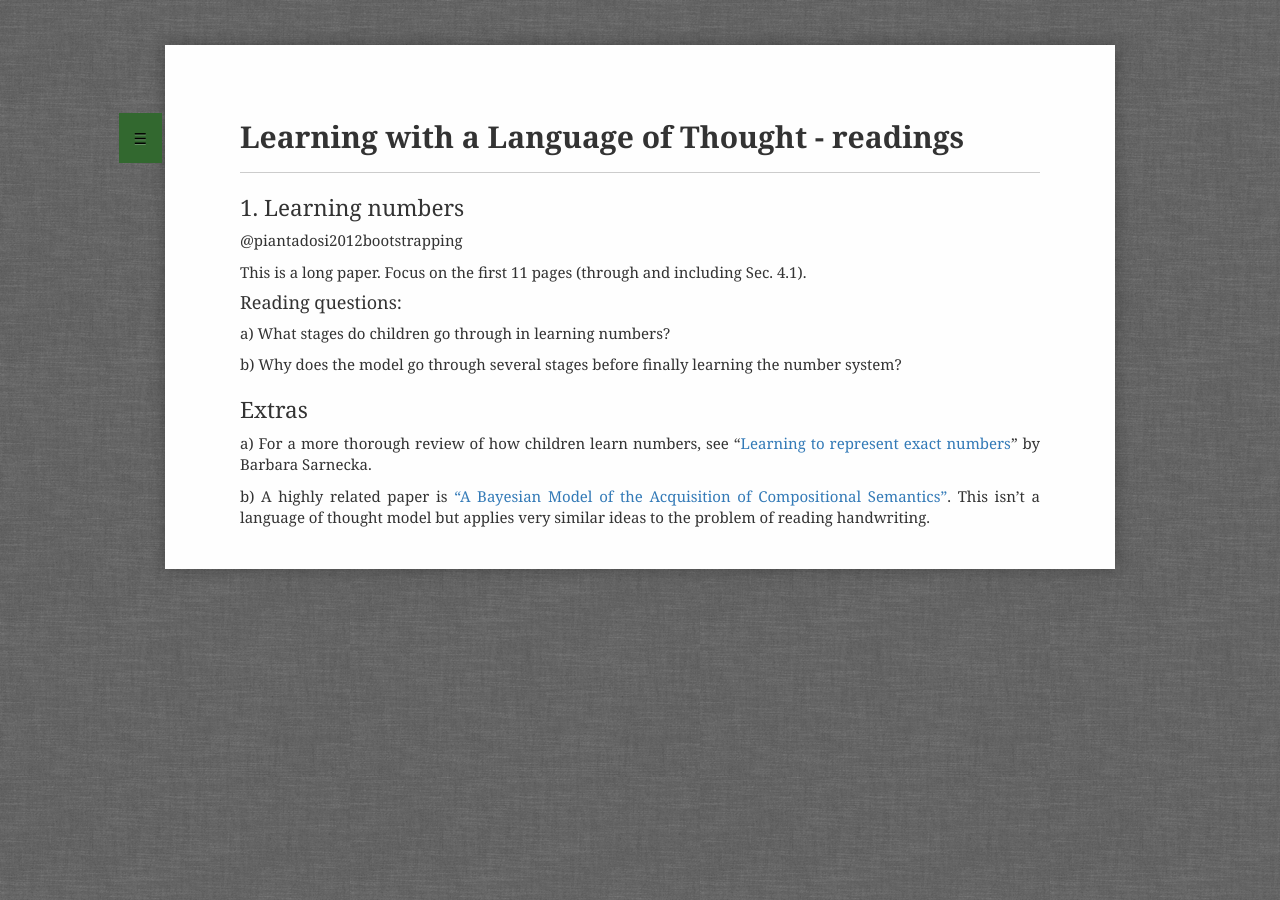
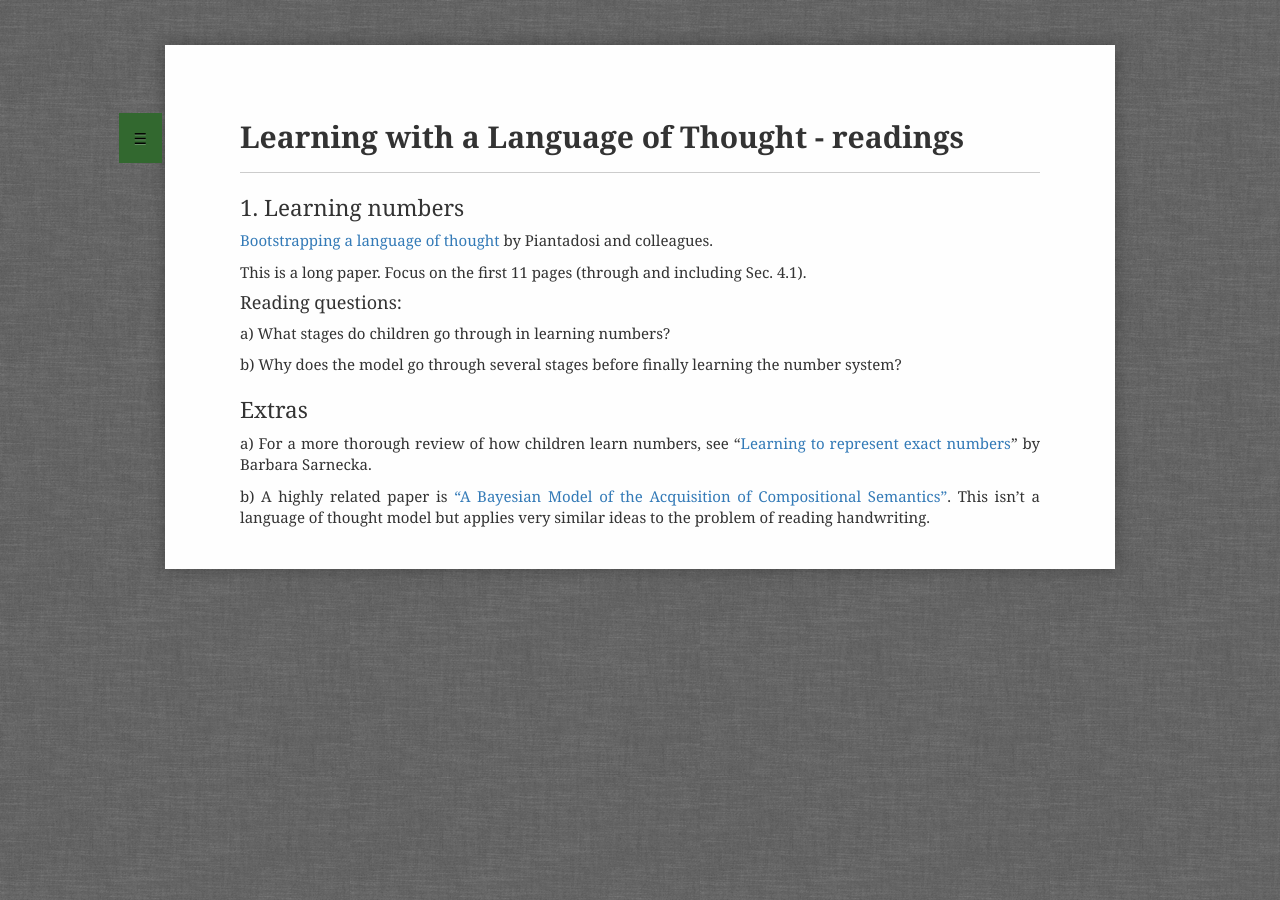
Before and after one commit to probmods/probmods2, a Jekyll site: the page built from readings/lot-learning.md, in a window 1280 px wide. Built offline with Jekyll 4.4.1, drawn with Linux system fonts in a browser that asks for light colours; a script that is not in the unit is left out.

Commit message:
Fixed Piantadosi link

```diff
--- a/readings/lot-learning.md
+++ b/readings/lot-learning.md
@@ -5,7 +5,7 @@
 
 ## 1. Learning numbers
 
-@piantadosi2012bootstrapping
+[Bootstrapping a language of thought](https://www.sciencedirect.com/science/article/pii/S0010027711002769) by Piantadosi and colleagues.
 
 This is a long paper. Focus on the first 11 pages (through and including Sec. 4.1).
 
```
